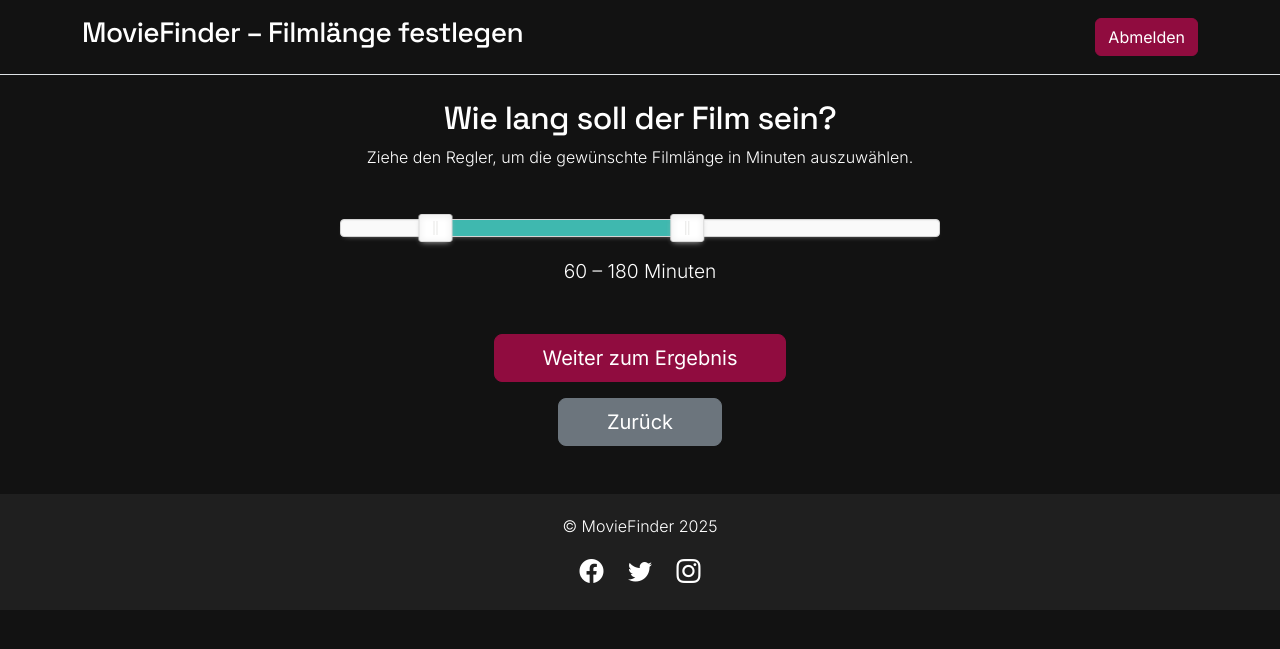
After one commit to nicolasneon247/WebTechProject, a PHP site: page /movie_length.php in a window 1280 px wide. The commit adds this page. Shown: the top 649 px of the page. Run offline with PHP 8.4, Linux system fonts and the light colour scheme; some libraries are stand-ins or nearby versions.

Commit message:
Movie_length Page + other changes

```diff
--- a/countries.php
+++ b/countries.php
@@ -320,7 +320,7 @@ session_start();
 
         document.getElementById('continueBtn').addEventListener('click', function() {
             const selected = document.querySelectorAll('.category-box.selected');
-            window.location.href = 'movie_selection.php';
+            window.location.href = 'movie_length.php'; //Link zur Filmdauer Seite
         });
     });
     </script>
--- a/main_categories.php
+++ b/main_categories.php
@@ -125,7 +125,7 @@ session_start();
 
     <div class="container mt-5">
         <div class="text-center mb-5">
-            <h1>Wähle bis zu 3 Haupt-Kategorien</h1>
+            <h1>Wähle bis zu 3 Kategorien</h1>
         </div>
         <?php if(isset($_SESSION['error_message'])): ?>
             <div class="alert alert-danger mb-4 text-center">
--- /dev/null
+++ b/movie_length.php
@@ -0,0 +1,144 @@
+<?php
+session_start();
+?>
+
+<!DOCTYPE html>
+<html lang="de">
+
+<head>
+    <meta charset="UTF-8">
+    <title>MovieFinder – Filmlänge wählen</title>
+    <link href="https://cdn.jsdelivr.net/npm/bootstrap@5.3.0-alpha3/dist/css/bootstrap.min.css" rel="stylesheet">
+    <link href="https://cdn.jsdelivr.net/npm/bootstrap-icons/font/bootstrap-icons.css" rel="stylesheet">
+    <link href="https://fonts.googleapis.com/css2?family=Inter:wght@300;400;500;600&family=Space+Grotesk:wght@300;400;500;600&display=swap" rel="stylesheet">
+    <link href="https://cdn.jsdelivr.net/npm/nouislider@15.6.1/dist/nouislider.min.css" rel="stylesheet">
+    <style>
+        body {
+            background-color: #121212;
+            color: #fff;
+            font-family: 'Inter', sans-serif;
+            font-weight: 300;
+        }
+
+        h1, h2 {
+            font-family: 'Space Grotesk', sans-serif;
+            font-weight: 500;
+            letter-spacing: -0.02em;
+        }
+
+        .btn-primary {
+            background-color: #900C3F;
+            border-color: #900C3F;
+        }
+
+        .btn-primary:hover {
+            background-color: #7d0a36;
+            border-color: #7d0a36;
+        }
+
+        #slider {
+            margin-top: 50px;
+        }
+
+        .value-labels {
+            margin-top: 20px;
+            font-size: 1.2rem;
+        }
+
+        footer {
+            background-color: #1f1f1f;
+            padding: 20px 0;
+            font-weight: 300;
+        }
+
+        .social-icons a {
+            margin: 0 10px;
+            color: #fff;
+            font-size: 1.5rem;
+        }
+
+        .social-icons a:hover {
+            color: #900C3F;
+        }
+    </style>
+</head>
+
+<body>
+    <header class="py-3 mb-4 border-bottom">
+        <div class="container d-flex justify-content-between align-items-center">
+            <h1 class="h3">MovieFinder – Filmlänge festlegen</h1>
+            <a href="logout.php" class="btn btn-primary">Abmelden</a>
+        </div>
+    </header>
+
+    <div class="container text-center">
+        <h2>Wie lang soll der Film sein?</h2>
+        <p>Ziehe den Regler, um die gewünschte Filmlänge in Minuten auszuwählen.</p>
+
+        <div id="slider" class="mx-auto" style="max-width: 600px;"></div>
+        <div class="value-labels">
+            <span id="length-min">0</span> – <span id="length-max">300</span> Minuten
+        </div>
+
+        <div class="mt-5">
+            <button id="continueBtn" class="btn btn-primary btn-lg px-5">Weiter zum Ergebnis</button>
+        </div>
+
+        <div class="mt-3">
+            <button onclick="history.back()" class="btn btn-secondary btn-lg px-5">Zurück</button>
+        </div>
+    </div>
+
+    <footer class="text-center mt-5">
+        <p>&copy; MovieFinder 2025</p>
+        <div class="social-icons">
+            <a href="https://www.youtube.com/watch?v=xvFZjo5PgG0" target="_blank"><i class="bi bi-facebook"></i></a>
+            <a href="https://www.youtube.com/watch?v=xvFZjo5PgG0" target="_blank"><i class="bi bi-twitter"></i></a>
+            <a href="https://www.youtube.com/watch?v=xvFZjo5PgG0" target="_blank"><i class="bi bi-instagram"></i></a>
+        </div>
+    </footer>
+
+    <script src="https://cdn.jsdelivr.net/npm/nouislider@15.6.1/dist/nouislider.min.js"></script>
+    <script>
+        const slider = document.getElementById('slider');
+
+        noUiSlider.create(slider, {
+            start: [60, 180],
+            connect: true,
+            range: {
+                'min': 15,
+                'max': 300
+            },
+            step: 5,
+            format: {
+                to: value => Math.round(value),
+                from: value => Number(value)
+            }
+        });
+
+        const minLabel = document.getElementById('length-min');
+        const maxLabel = document.getElementById('length-max');
+
+        slider.noUiSlider.on('update', (values) => {
+            minLabel.textContent = values[0];
+            maxLabel.textContent = values[1];
+
+            if (maxLabel.textContent == 300) {
+                maxLabel.textContent = "300+";
+            }
+        });
+
+        document.getElementById('continueBtn').addEventListener('click', () => {
+            const values = slider.noUiSlider.get();
+            localStorage.setItem('movieLength', JSON.stringify({
+                min: values[0],
+                max: values[1]
+            }));
+            window.location.href = 'result.php';
+        });
+    </script>
+
+    <script src="https://cdn.jsdelivr.net/npm/bootstrap@5.3.0-alpha3/dist/js/bootstrap.bundle.min.js"></script>
+</body>
+
+</html>
--- a/register.php
+++ b/register.php
@@ -26,7 +26,6 @@ if ($_SERVER['REQUEST_METHOD'] === 'POST') {
     }
 }
 
-// Daten abrufen
 $conn = new mysqli("localhost", "root", "", "testdatabase");
 if ($conn->connect_error) {
     die("Connection failed: " . $conn->connect_error);
```
Also changed, not shown: result.php (added).
